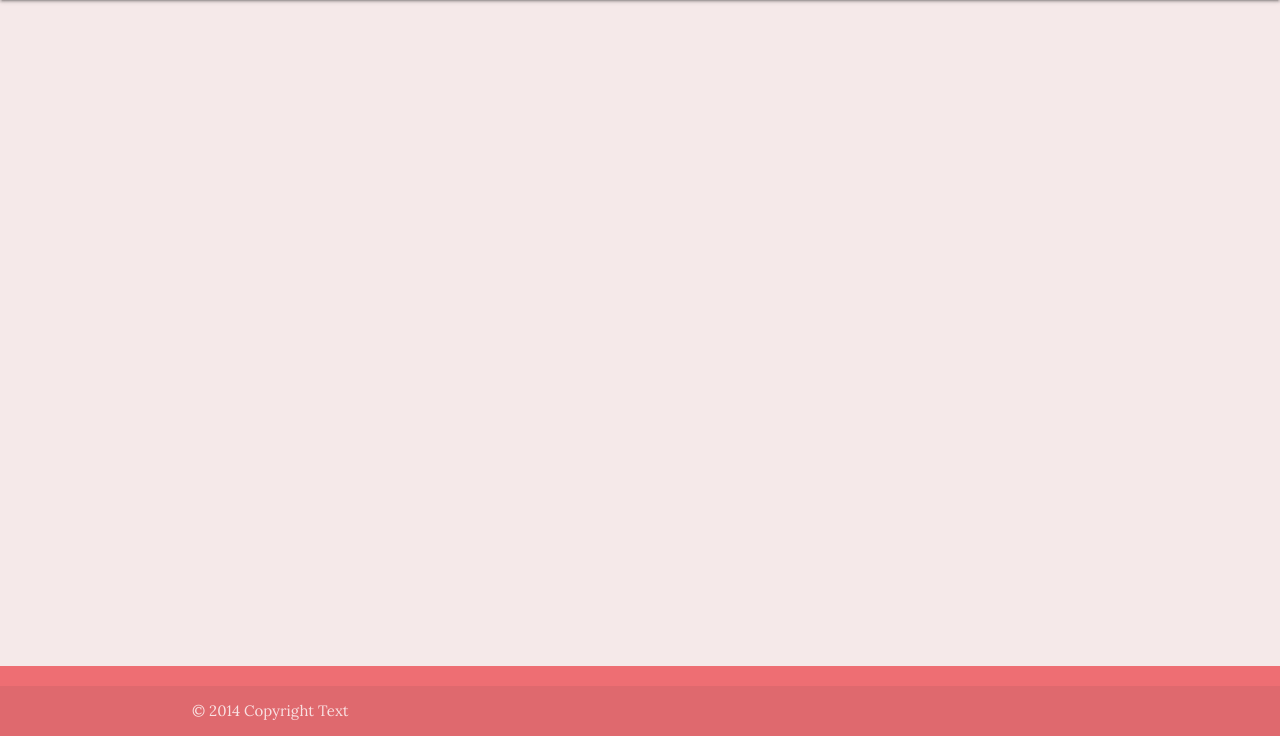
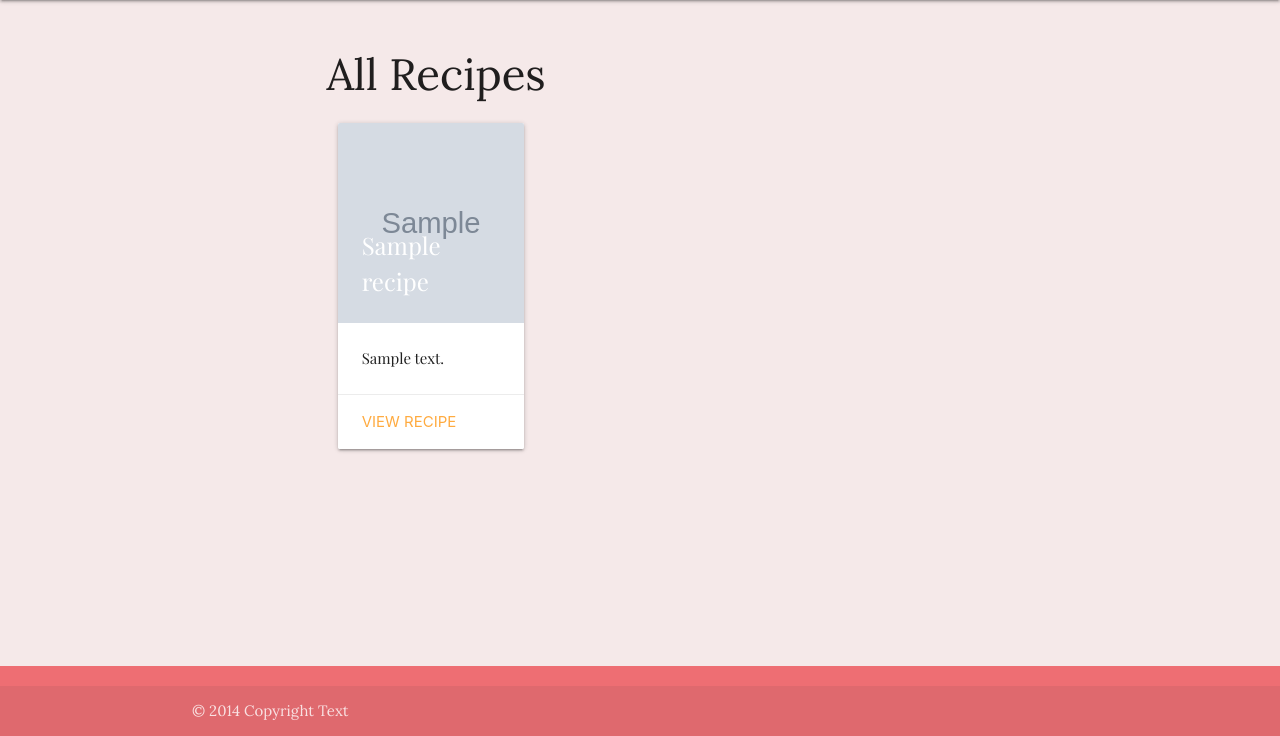
Before and after one commit to FraserR1188/plant-plates, a Flask app: page /all_recipes in a window 1280 px wide. Shown: the part 64-800 px from the top of the page. Run offline with Flask 2, Linux system fonts and the light colour scheme; tables that the repository leaves empty hold one stand-in row (values such as "Sample post"); grey boxes marked "Sample" are stand-in pictures; some web fonts are replaced.

Commit message:
Add all_recipes html page

```diff
--- a/plantplates/templates/all_recipes.html
+++ b/plantplates/templates/all_recipes.html
@@ -1 +1,41 @@
-{% extends "base.html" %} {% block content %} {% endblock %}
+{% extends "base.html" %} {% block content %}
+
+<div class="container" style="margin-top: 50px">
+  <h3>All Recipes</h3>
+  <div class="row">
+    {% if recipes %} {% for recipe in recipes %}
+    <div class="col s12 m6 l4">
+      <div class="card">
+        <div class="card-image" style="height: 200px; overflow: hidden">
+          {% if recipe.image_url %}
+          <img
+            src="{{ recipe.image_url }}"
+            alt="{{ recipe.title }}"
+            style="width: 100%; height: 100%; object-fit: cover"
+          />
+          {% else %}
+          <img
+            src="{{ url_for('static', filename='placeholder.png') }}"
+            alt="No Image"
+            style="width: 100%; height: 100%; object-fit: cover"
+          />
+          {% endif %}
+          <span class="card-title">{{ recipe.title }}</span>
+        </div>
+        <div class="card-content">
+          <p>{{ recipe.summary or "No summary available." }}</p>
+        </div>
+        <div class="card-action">
+          <a href="{{ url_for('recipe_detail', recipe_id=recipe.id) }}">
+            View Recipe
+          </a>
+        </div>
+      </div>
+    </div>
+    {% endfor %} {% else %}
+    <p>No recipes found.</p>
+    {% endif %}
+  </div>
+</div>
+
+{% endblock %}
```
